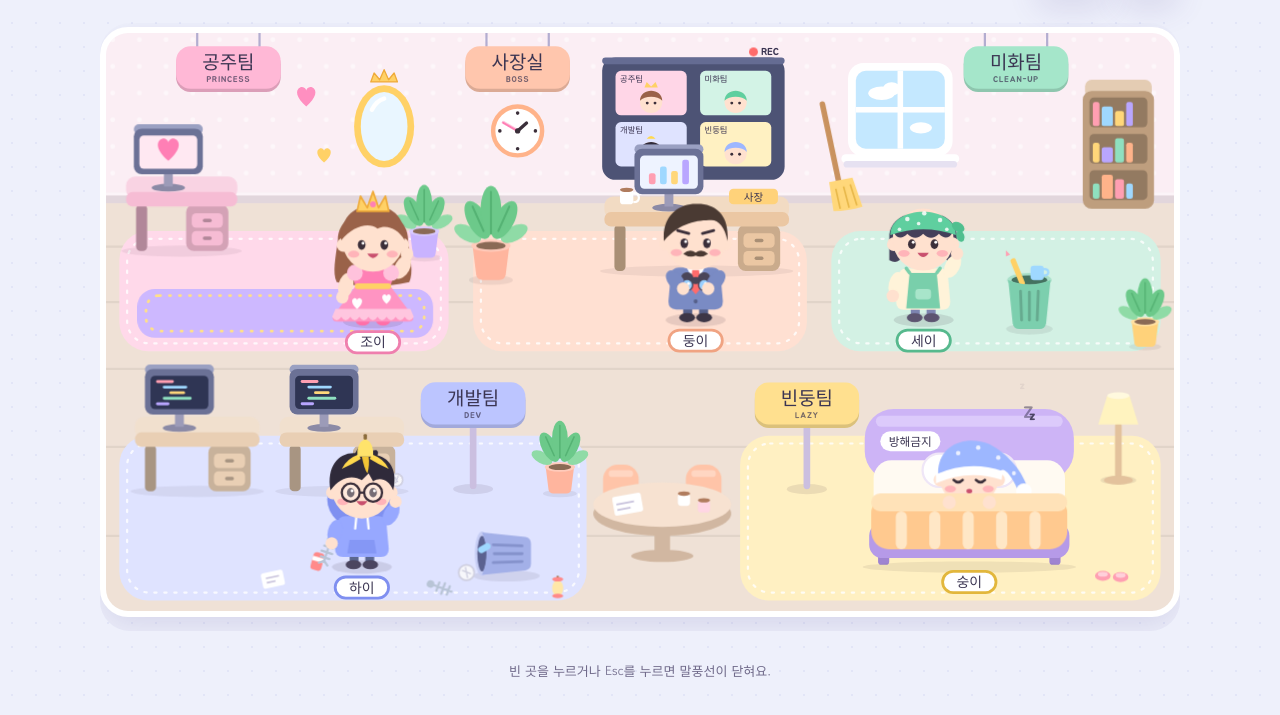
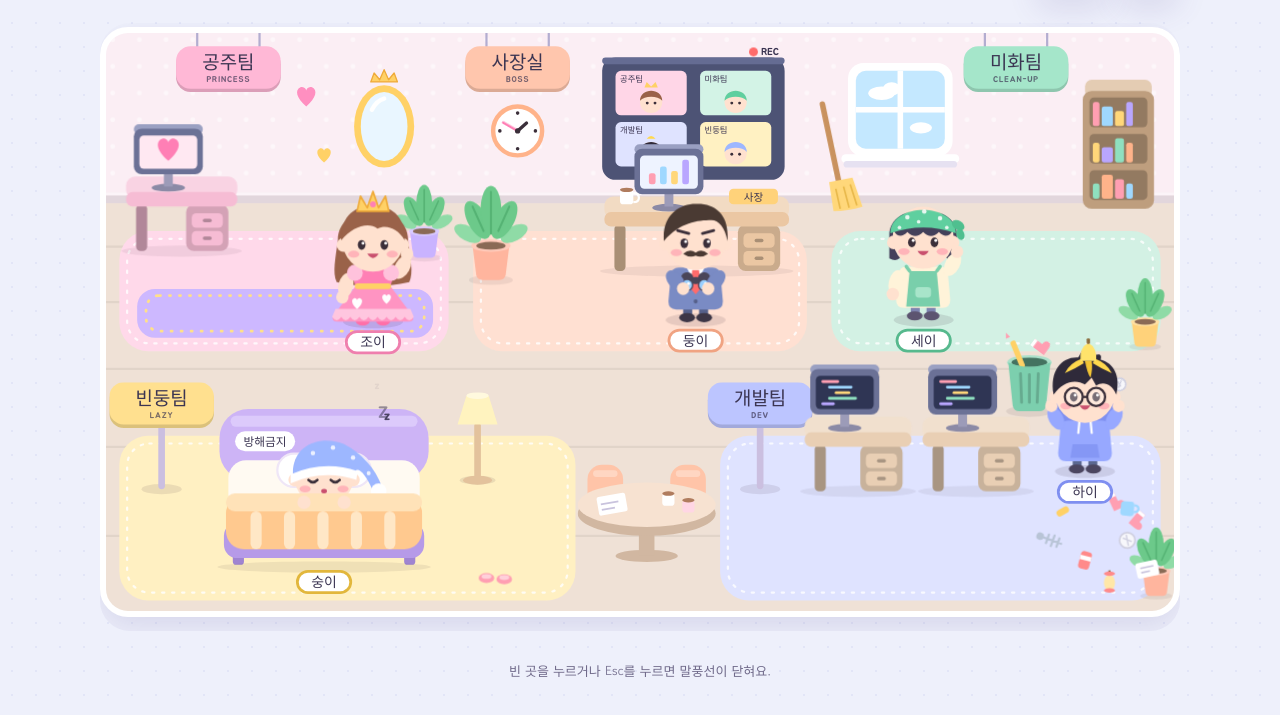
Before and after one commit to chunibongbong-star/First, a plain HTML site: page office.html in a window 1280 px wide. Shown: the part 109-824 px from the top of the page. Drawn offline with Linux system fonts and the light colour scheme.

Commit message:
Hai now digs out the trash Sei throws into the shared can
Co-Authored-By: Claude Opus 5.5 <noreply@anthropic.com>
Claude-Session: https://claude.ai/code/session_01BdP6iQaYp6h5n7TEJ4rZQ6

```diff
--- a/office.html
+++ b/office.html
@@ -103,9 +103,18 @@ h1 { font-family: var(--display); font-weight: 400; font-size: clamp(30px, 6vw,
 .throw { transform-box: fill-box; transform-origin: center; animation: throw 2.6s ease-in infinite; }
 @keyframes throw {
   0% { transform: translate(0, 0) rotate(0); opacity: 1; }
-  45% { transform: translate(33px, -32px) rotate(160deg); opacity: 1; }
-  80% { transform: translate(66px, 24px) rotate(330deg); opacity: 1; }
-  84%, 100% { transform: translate(66px, 26px) rotate(340deg); opacity: 0; }
+  45% { transform: translate(32px, -24px) rotate(160deg); opacity: 1; }
+  80% { transform: translate(65px, 100px) rotate(330deg); opacity: 1; }
+  84%, 100% { transform: translate(65px, 106px) rotate(340deg); opacity: 0; }
+}
+/* 세이의 양말이 통에 떨어지고 나면 하이가 바로 다시 꺼내 던짐 (같은 2.6초 주기) */
+.pull { transform-box: fill-box; transform-origin: center; animation: pull 2.6s ease-out 1.45s infinite backwards; }
+@keyframes pull {
+  0%, 30% { transform: translate(0, 8px) rotate(0); opacity: 0; }
+  34% { transform: translate(0, -6px) rotate(-20deg); opacity: 1; }
+  52% { transform: translate(38px, -48px) rotate(-170deg); opacity: 1; }
+  76%, 92% { transform: translate(82px, 124px) rotate(-340deg); opacity: 1; }
+  100% { transform: translate(82px, 124px) rotate(-340deg); opacity: 0; }
 }
 .zz { animation: zz 3.4s ease-out infinite; opacity: 0; }
 @keyframes zz { 0% { transform: translate(0, 0); opacity: 0; } 20% { opacity: 1; } 100% { transform: translate(16px, -34px); opacity: 0; } }
@@ -119,6 +128,7 @@ h1 { font-family: var(--display); font-weight: 400; font-size: clamp(30px, 6vw,
 @media (prefers-reduced-motion: reduce) {
   svg *, .bubble { animation: none !important; }
   .zz { opacity: 1; }
+  .pull { opacity: 0; }
 }
 </style>
 </head>
@@ -387,8 +397,7 @@ h1 { font-family: var(--display); font-weight: 400; font-size: clamp(30px, 6vw,
       ${torso(hood)}
       <path d="M-11 -24 L11 -24 L13 -12 L-13 -12 Z" fill="#8597f5"/>
       <path d="M-5 -44 L-6 -34 M5 -44 L6 -34" stroke="#ffffff" stroke-width="2" stroke-linecap="round"/>
-      <g transform="translate(-31 -14) rotate(18)"><path d="M0 -9 V10 M-4 -4 H4 M-5 1 H5 M-4 6 H4" stroke="#b8c4d6" stroke-width="2" stroke-linecap="round"/><circle cx="0" cy="-11" r="3.6" fill="#b8c4d6"/><path d="M-4 12 L0 9 L4 12" stroke="#b8c4d6" stroke-width="2" fill="none" stroke-linecap="round"/></g>
-      ${ARM.down(1, hood, SKIN)}${ARM.up(-1, hood, SKIN)}
+      ${ARM.up(1, hood, SKIN)}${ARM.up(-1, hood, SKIN)}
       <g class="toss"><circle cx="31" cy="-72" r="5.5" fill="#f7f7fb" stroke="#cfcfe0" stroke-width="1.5"/><path d="M28 -73 L33 -71 M30 -76 L32 -69" stroke="#cfcfe0" stroke-width="1.2"/></g>
       ${head(SKIN)}${face({ mouth: openSmile })}
       <path d="M-28 -68 C-32 -90 -20 -102 -6 -101 L-2 -108 L4 -101 C10 -104 16 -106 14 -99 C26 -96 32 -84 28 -68 C24 -78 16 -80 10 -76 L6 -83 L0 -77 C-8 -82 -20 -80 -28 -68 Z" fill="${hair}"/>
@@ -492,27 +501,24 @@ h1 { font-family: var(--display); font-weight: 400; font-size: clamp(30px, 6vw,
     // 미화 구역
     const broom = `<g transform="translate(530 0)"><path d="M114 64 L130 140" stroke="#c9925e" stroke-width="5" stroke-linecap="round"/>
       <path d="M120 134 L141 130 L150 156 Q137 160 124 160 Z" fill="#ffd77a"/><path d="M126 140 L130 158 M133 138 L138 157 M139 136 L145 155" stroke="#e8b84a" stroke-width="1.5"/></g>`;
-    const poke = `<g transform="translate(568 2)"><rect x="249" y="200" width="5" height="26" rx="2" fill="#ffd166" transform="rotate(-22 251 213)"/><path d="M247 196 l2 -5 l2 5 z" fill="#ff9fb2" transform="rotate(-22 251 213)"/>
-      <rect x="263" y="207" width="12" height="13" rx="3" fill="#9fd8ff"/><path d="M275 210 q4 0 4 3 q0 3 -4 3" stroke="#9fd8ff" stroke-width="2" fill="none"/></g>`;
 
-    // 개발 구역 (쓰레기통 + 흩어진 쓰레기)
-    const devMess = `<g transform="translate(40 173)">
-      <ellipse cx="320" cy="265" rx="30" ry="5" fill="#3b2f3a" opacity=".09"/>
-      <g transform="translate(342 245) rotate(-90)">
-        <ellipse cx="0" cy="-44" rx="20" ry="6.5" fill="#c6cdf4"/><ellipse cx="0" cy="-44" rx="16" ry="4.2" fill="#5b6290"/>
-        <path d="M-19 -44 Q0 -36 19 -44 L15 -5 Q14 0 9 0 L-9 0 Q-14 0 -15 -5 Z" fill="#a3b0e8"/>
-        <path d="M-8 -34 L-7 -8 M0 -33 V-8 M8 -34 L7 -8" stroke="#8592cc" stroke-width="2.5" stroke-linecap="round"/>
-      </g>
-      <g><circle cx="284" cy="262" r="7" fill="#f7f7fb" stroke="#cfcfe0" stroke-width="1.5"/><path d="M280 260 L288 263 M283 257 L285 267" stroke="#cfcfe0" stroke-width="1.2"/></g>
-      <g transform="translate(262 276) rotate(-70)"><path d="M0 -9 V9 M-4 -4 H4 M-5 1 H5 M-4 6 H4" stroke="#b8c4d6" stroke-width="2" stroke-linecap="round"/><circle cx="0" cy="-11" r="3.4" fill="#b8c4d6"/></g>
-      <g transform="translate(150 252) rotate(15)"><rect x="-5" y="-8" width="10" height="16" rx="3" fill="#ff8a8a"/><rect x="-5" y="-4" width="10" height="4" fill="#ffffff"/></g>
-      <g transform="translate(110 268) rotate(-12)"><rect x="-10" y="-7" width="20" height="14" rx="2" fill="#ffffff"/><path d="M-6 -2 h12 M-6 2 h8" stroke="#c9c3dd" stroke-width="1.5"/></g>
-      <g transform="translate(366 276)"><ellipse cx="0" cy="0" rx="5" ry="7" fill="#ffe7a8"/><path d="M0 -7 V-11" stroke="#8a6a3a" stroke-width="2"/><ellipse cx="0" cy="-8" rx="5" ry="2" fill="#ff8a8a"/><ellipse cx="0" cy="7" rx="5" ry="2" fill="#ff8a8a"/></g>
-      <g transform="translate(300 240) rotate(-30)"><rect x="-6" y="-3" width="12" height="6" rx="3" fill="#9fd8ff"/></g>
-    </g>`;
+    // 개발 구역: 세이가 버린 쓰레기를 하이가 다시 꺼내서 바닥에 늘어놓음
+    const SOCK = '<path d="M-4 -6 L3 -6 L3 2 Q8 2 8 6 Q8 9 3 9 L-4 9 Z" fill="#ff9fb2"/><rect x="-4" y="-6" width="7" height="3" fill="#ffffff"/>';
+    const sharedCan = trashcan(830, 340, '#7ccfae', `<g transform="translate(568 76)"><rect x="249" y="200" width="5" height="26" rx="2" fill="#ffd166" transform="rotate(-22 251 213)"/><path d="M247 196 l2 -5 l2 5 z" fill="#ff9fb2" transform="rotate(-22 251 213)"/></g>`) +
+      `<g class="pull"><g transform="translate(830 294)">${SOCK}</g></g>`;
+    const devMess = `
+      <g transform="translate(906 420) rotate(-25)">${SOCK}</g>
+      <g transform="translate(928 436) rotate(40)">${SOCK}</g>
+      <g transform="translate(918 428) rotate(5)"><rect x="-6" y="-7" width="12" height="13" rx="3" fill="#9fd8ff"/><path d="M6 -4 q4 0 4 3 q0 3 -4 3" stroke="#9fd8ff" stroke-width="2" fill="none"/></g>
+      <g><circle cx="918" cy="456" r="7" fill="#f7f7fb" stroke="#cfcfe0" stroke-width="1.5"/><path d="M914 454 L922 457 M917 451 L919 461" stroke="#cfcfe0" stroke-width="1.2"/></g>
+      <g transform="translate(850 456) rotate(-70)"><path d="M0 -9 V9 M-4 -4 H4 M-5 1 H5 M-4 6 H4" stroke="#b8c4d6" stroke-width="2" stroke-linecap="round"/><circle cx="0" cy="-11" r="3.4" fill="#b8c4d6"/></g>
+      <g transform="translate(880 474) rotate(15)"><rect x="-5" y="-8" width="10" height="16" rx="3" fill="#ff8a8a"/><rect x="-5" y="-4" width="10" height="4" fill="#ffffff"/></g>
+      <g transform="translate(936 482) rotate(-12)"><rect x="-10" y="-7" width="20" height="14" rx="2" fill="#ffffff"/><path d="M-6 -2 h12 M-6 2 h8" stroke="#c9c3dd" stroke-width="1.5"/></g>
+      <g transform="translate(902 494)"><ellipse cx="0" cy="0" rx="5" ry="7" fill="#ffe7a8"/><path d="M0 -7 V-11" stroke="#8a6a3a" stroke-width="2"/><ellipse cx="0" cy="-8" rx="5" ry="2" fill="#ff8a8a"/><ellipse cx="0" cy="7" rx="5" ry="2" fill="#ff8a8a"/></g>
+      <g transform="translate(860 430) rotate(-30)"><rect x="-6" y="-3" width="12" height="6" rx="3" fill="#ffd166"/></g>`;
 
     // 빈둥 구역 (침대째 들고 옴)
-    const bed = `<g transform="translate(600 168)">
+    const bed = `<g transform="translate(20 168)">
       <rect x="82" y="120" width="188" height="64" rx="26" fill="#cdb4f6"/>
       <rect x="92" y="126" width="168" height="10" rx="5" fill="#dccafb"/>
       <rect x="96" y="140" width="54" height="18" rx="9" fill="#ffffff"/>
@@ -523,17 +529,17 @@ h1 { font-family: var(--display); font-weight: 400; font-size: clamp(30px, 6vw,
       <rect x="90" y="166" width="172" height="66" rx="16" fill="#fffaf2"/>
       <rect x="134" y="160" width="84" height="30" rx="15" fill="#ffffff" stroke="#efe6f7" stroke-width="2"/>
     </g>`;
-    const zz = `<g class="svgtxt" style="font-size:15px" transform="translate(600 168)">
+    const zz = `<g class="svgtxt" style="font-size:15px" transform="translate(20 168)">
       <text x="214" y="150" class="zz">Z</text><text x="226" y="138" class="zz" style="animation-delay:1.1s;font-size:12px">z</text><text x="206" y="134" class="zz" style="animation-delay:2.2s;font-size:10px">z</text></g>`;
-    const slippers = `<g transform="translate(904 438)"><ellipse cx="-8" cy="0" rx="7" ry="4.5" fill="#ff9fb2"/><ellipse cx="8" cy="1" rx="7" ry="4.5" fill="#ff9fb2"/><ellipse cx="-8" cy="-1.5" rx="4.5" ry="2.2" fill="#ffd0da"/><ellipse cx="8" cy="-.5" rx="4.5" ry="2.2" fill="#ffd0da"/></g>`;
-    const lamp = `<ellipse cx="910" cy="352" rx="16" ry="4" fill="#3b2f3a" opacity=".1"/><rect x="907" y="300" width="6" height="52" rx="3" fill="#e3c29c"/><ellipse cx="910" cy="352" rx="13" ry="4" fill="#e3c29c"/>
-      <path d="M892 302 L928 302 L920 276 L900 276 Z" fill="#fff3bf"/><ellipse cx="910" cy="276" rx="10" ry="3" fill="#fff9de"/>`;
+    const slippers = `<g transform="translate(350 440)"><ellipse cx="-8" cy="0" rx="7" ry="4.5" fill="#ff9fb2"/><ellipse cx="8" cy="1" rx="7" ry="4.5" fill="#ff9fb2"/><ellipse cx="-8" cy="-1.5" rx="4.5" ry="2.2" fill="#ffd0da"/><ellipse cx="8" cy="-.5" rx="4.5" ry="2.2" fill="#ffd0da"/></g>`;
+    const lamp = `<g transform="translate(-576 0)"><ellipse cx="910" cy="352" rx="16" ry="4" fill="#3b2f3a" opacity=".1"/><rect x="907" y="300" width="6" height="52" rx="3" fill="#e3c29c"/><ellipse cx="910" cy="352" rx="13" ry="4" fill="#e3c29c"/>
+      <path d="M892 302 L928 302 L920 276 L900 276 Z" fill="#fff3bf"/><ellipse cx="910" cy="276" rx="10" ry="3" fill="#fff9de"/></g>`;
 
     return `<svg viewBox="0 0 ${W} ${H}" role="img" aria-label="다섯 직원이 함께 쓰는 사무실">` +
       roomBase('office', W, '#fbeef4', '#efe1d6') +
       // 바닥 구역 러그
       rug(12, 178, 296, 108, '#ffd9ea') + rug(330, 178, 300, 108, '#ffe0d2') + rug(652, 178, 296, 108, '#d3f1e4') +
-      rug(12, 362, 420, 148, '#dfe3ff') + rug(570, 362, 378, 148, '#fff0c2') +
+      rug(12, 362, 410, 148, '#fff0c2') + rug(552, 362, 396, 148, '#dfe3ff') +
       // 벽
       hangSign(110, 12, '공주팀', 'PRINCESS', '#ffb8d6') + mirror + hearts +
       sparkle(150, 96, .9, '#ffffff', .3) + sparkle(290, 40, .8, '#ffffff', 1.1) +
@@ -545,7 +551,6 @@ h1 { font-family: var(--display); font-weight: 400; font-size: clamp(30px, 6vw,
       plant(286, 202, .85, '#c9b3ff') +
       plant(346, 222, 1.1, '#ffb59e') +
       desk(448, 214, 166, '#ebc7a3') + monitor(506, 157, 'chart') + plate + mug +
-      trashcan(830, 266, '#7ccfae', poke) +
       runway +
       // 뒷줄 직원
       charSVG({ id: 'joy', x: 160, y: 260, body: joyBody(), tc: '#ef7fae', walk: true, delay: .4 }) +
@@ -554,21 +559,22 @@ h1 { font-family: var(--display); font-weight: 400; font-size: clamp(30px, 6vw,
       charSVG({ id: 'sei', x: 735, y: 258, body: seiBody(), tc: '#56b98d', delay: .8 }) +
       sparkle(690, 240, .9, '#ffffff', 0) + sparkle(780, 278, .8, '#ffffff', .9) +
       plant(934, 282, .8, '#ffd27a') +
+      sharedCan +
       // 앞줄 (한 칸 앞으로)
       `<g transform="translate(0 50)">` +
-      desk(26, 362, 112, '#e9cfb4') + monitor(66, 305, 'code') +
-      desk(156, 362, 112, '#e9cfb4') + monitor(196, 305, 'code') +
-      standSign(330, 360, '개발팀', 'DEV', '#bcc5ff') +
-      plant(408, 364, .85, '#ffb59e') +
-      standSign(630, 360, '빈둥팀', 'LAZY', '#ffe08f') +
+      standSign(50, 360, '빈둥팀', 'LAZY', '#ffe08f') +
       lamp + bed +
-      mtable(500, 420, 124, '#f3d5bb', '#ffc4a8') +
+      charSVG({ id: 'sung', x: 20, y: 168, body: sungInBed(), tc: '#e2b73c', noShadow: true, slow: true, tagX: 176, tagY: 266 }) +
+      zz + slippers +
+      mtable(486, 420, 124, '#f3d5bb', '#ffc4a8') +
+      standSign(588, 360, '개발팀', 'DEV', '#bcc5ff') +
+      desk(628, 362, 96, '#e9cfb4') + monitor(664, 305, 'code') +
+      desk(734, 362, 96, '#e9cfb4') + monitor(770, 305, 'code') +
+      plant(944, 456, .8, '#ffb59e') +
+      `</g>` +
       devMess +
-      // 앞줄 직원
-      charSVG({ id: 'hai', x: 230, y: 430, body: haiBody(), tc: '#7f8ff0', delay: 1.2 }) +
-      charSVG({ id: 'sung', x: 600, y: 168, body: sungInBed(), tc: '#e2b73c', noShadow: true, slow: true, tagX: 176, tagY: 266 }) +
-      zz + slippers +
-      `</g></svg>`;
+      charSVG({ id: 'hai', x: 880, y: 394, body: haiBody(), tc: '#7f8ff0', delay: 1.2 }) +
+      `</svg>`;
   }
 
   document.getElementById('office').innerHTML = `<div class="scroller"><div class="stage">${officeScene()}<div class="bubble" hidden></div></div></div>`;
```
